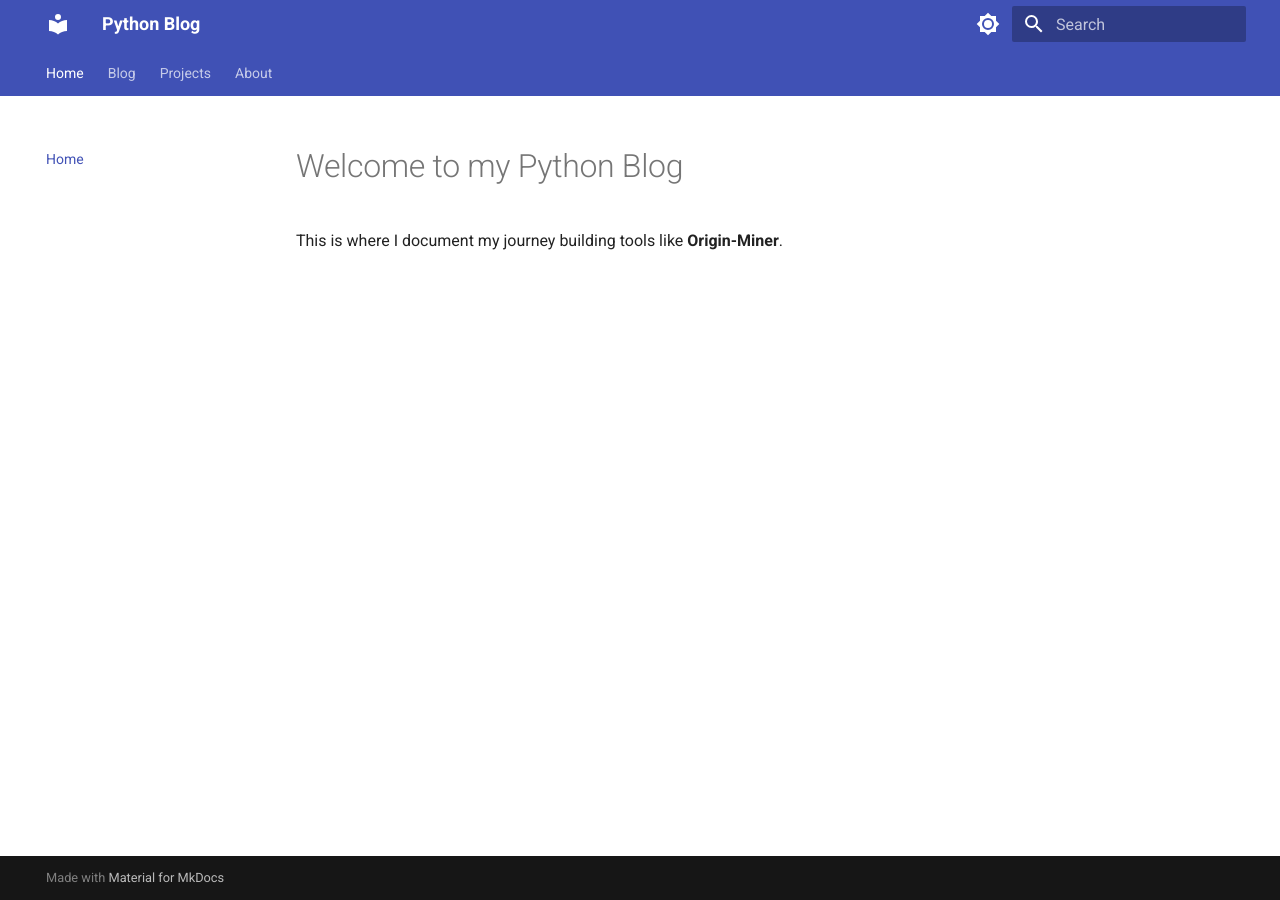
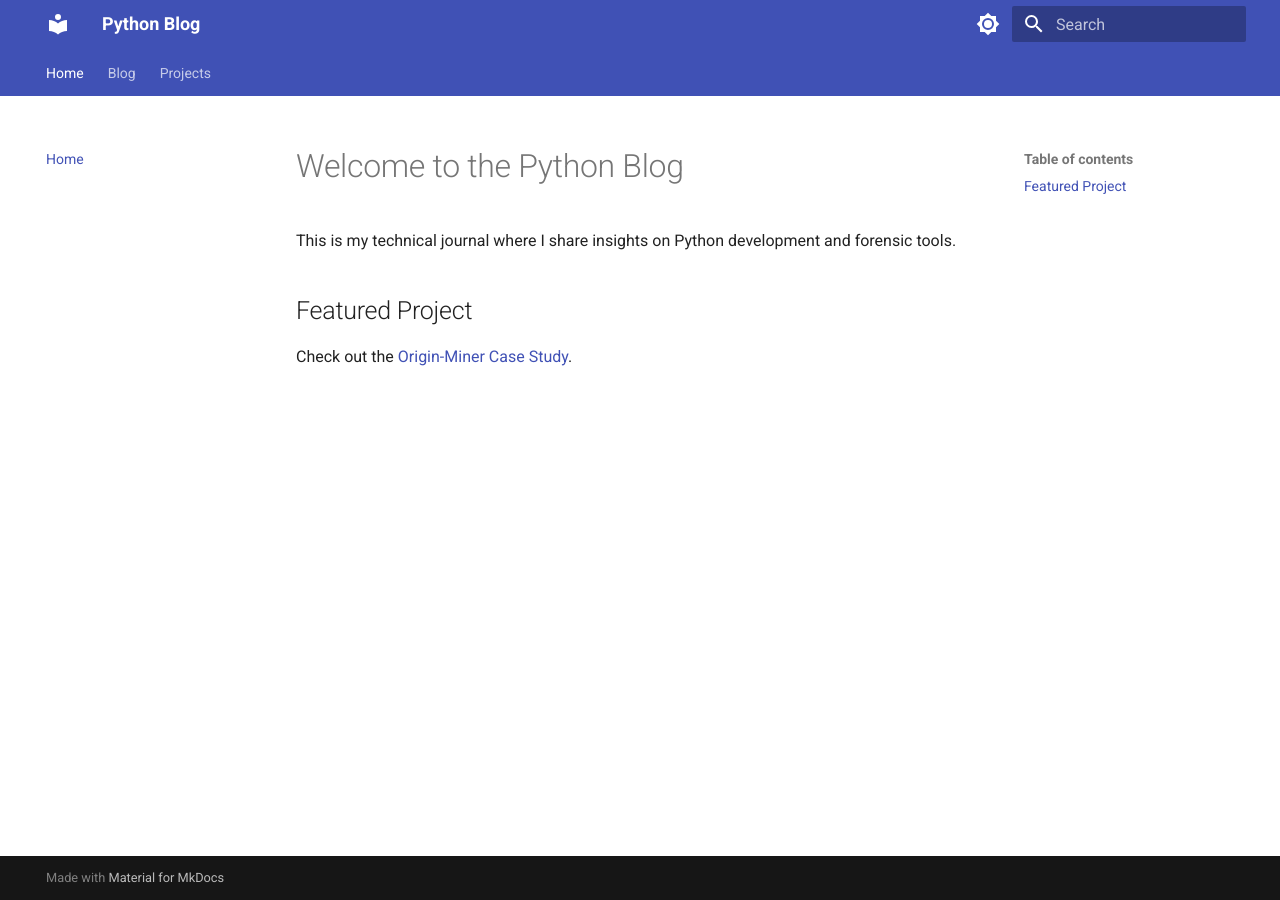
Before and after one commit to Hermit-commits-code/pyblog, an MkDocs documentation site: the page built from docs/index.md, in a window 1280 px wide. Built offline with MkDocs 1.6.1 and Material for MkDocs 9.7.7, drawn with Linux system fonts in a browser that asks for light colours.

Commit message:
fix: sync nav with actual docs and add home content

```diff
--- a/docs/index.md
+++ b/docs/index.md
@@ -1,3 +1,7 @@
-# Welcome to my Python Blog
+# Welcome to the Python Blog
 
-This is where I document my journey building tools like **Origin-Miner**.
+This is my technical journal where I share insights on Python development and forensic tools.
+
+## Featured Project
+
+Check out the [Origin-Miner Case Study](posts/origin-miner-case-study.md).
--- a/mkdocs.yml
+++ b/mkdocs.yml
@@ -1,4 +1,5 @@
 site_name: Python Blog
+site_url: https://Hermit-commits-code.github.io/python-blog/
 site_description: Exploring Python, Forensics, and Automation.
 site_author: Joe
 
@@ -6,10 +7,9 @@ nav:
   - Home: index.md
   - Blog:
       - Launching Origin-Miner: posts/origin-miner-case-study.md
-      - Archive: posts/index.md
+      - My First Post: posts/hello-world.md
   - Projects:
       - Origin-Miner: projects/origin-miner.md
-  - About: about.md
 
 theme:
   name: material
```
